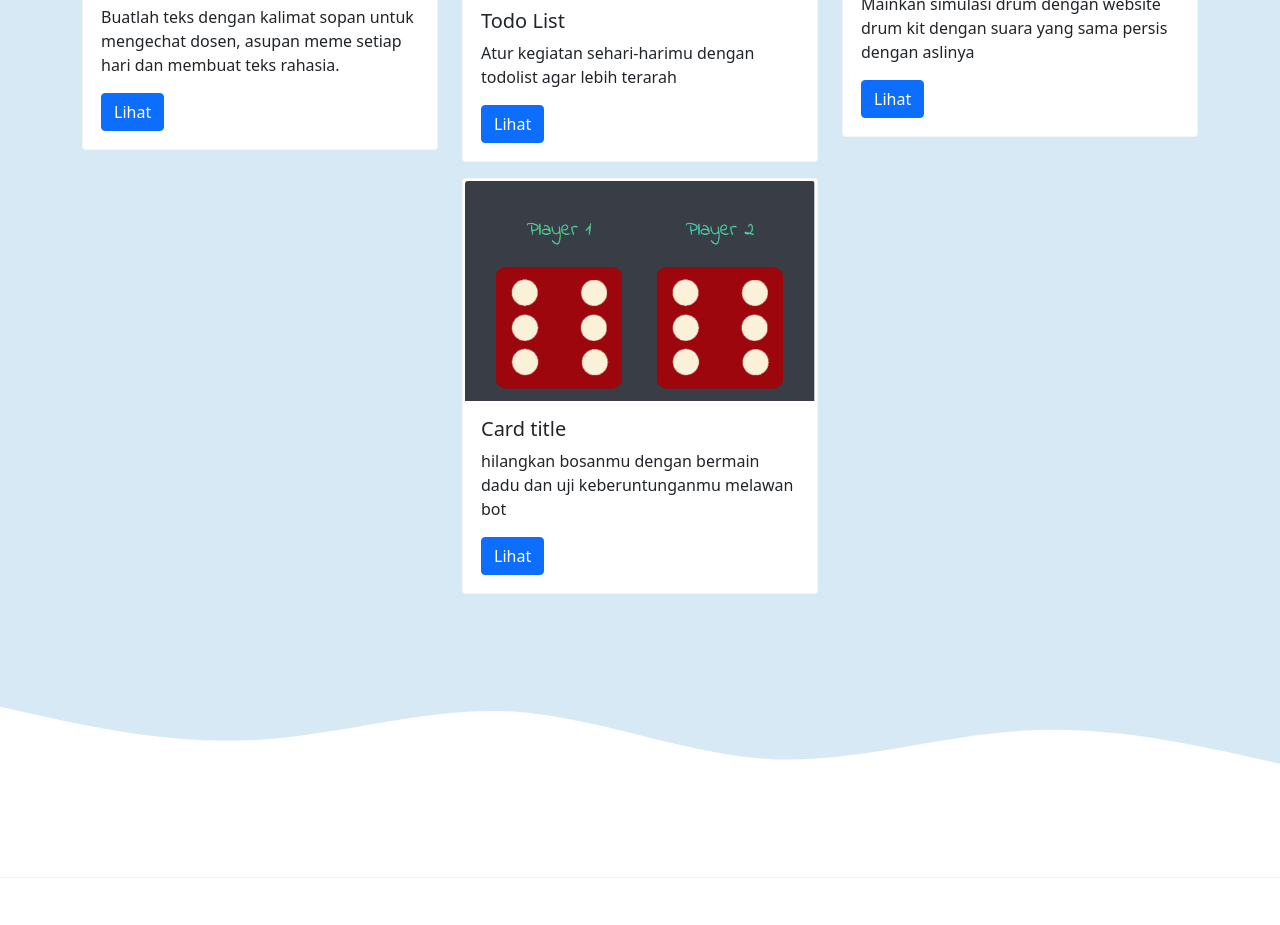
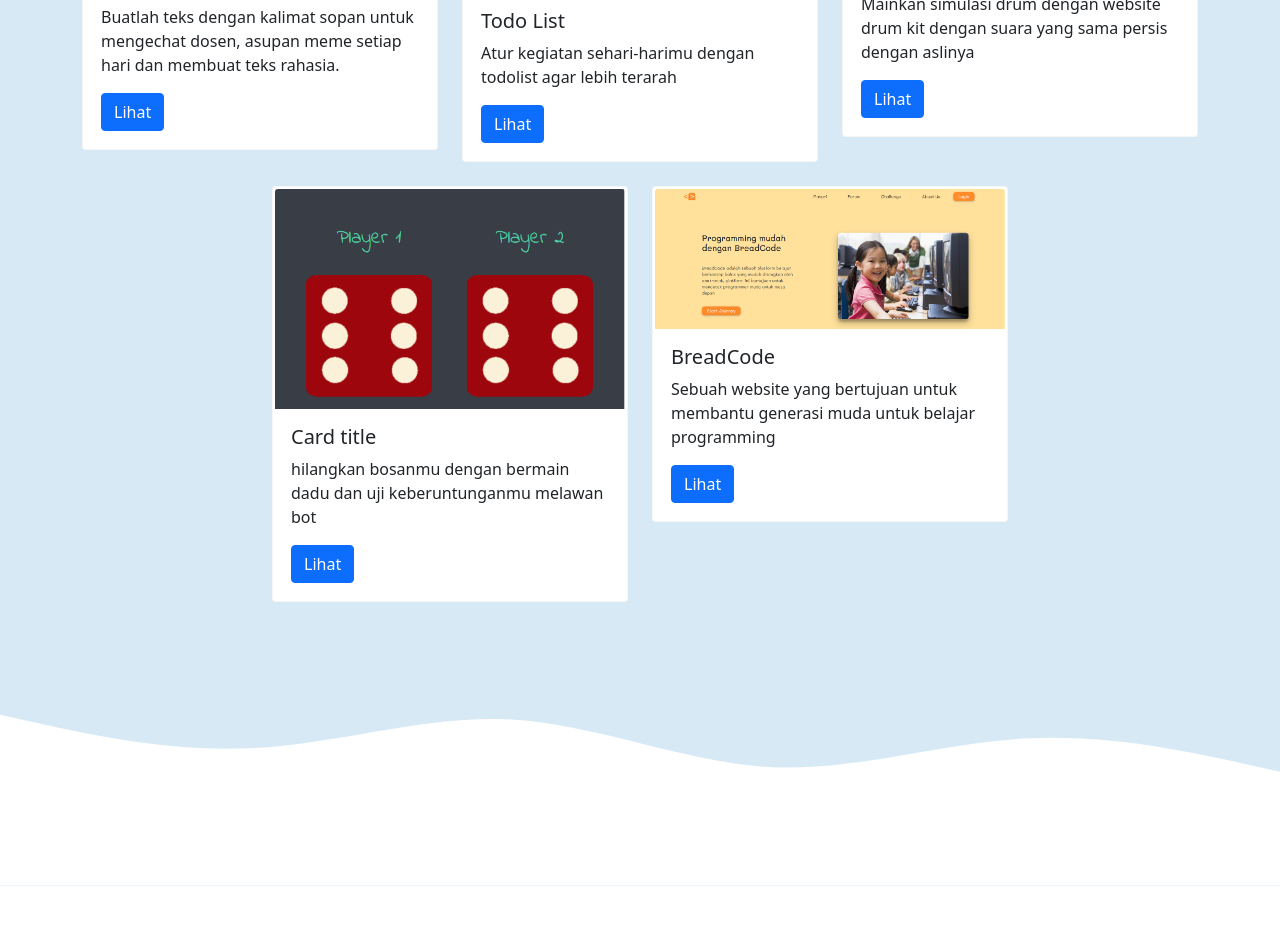
Before and after one commit to reihansetya/tes-bootstrap5, a plain HTML site: page index.html in a window 1280 px wide. Shown: the part 1635-2560 px from the top of the page. Drawn offline with nearby package versions, Linux system fonts and the light colour scheme.

Commit message:
finishing

```diff
--- a/index.html
+++ b/index.html
@@ -130,7 +130,7 @@
                         </div>
                     </div>
                 </div>
-                <div class="col-md-4 pt-3">
+                <div class="col-md-4 pt-4">
                     <div class="card">
                         <img src="./img/project4.png" class="card-img-top" alt="...">
                         <div class="card-body">
@@ -138,6 +138,18 @@
                             <p class="card-text">hilangkan bosanmu dengan bermain dadu dan uji keberuntunganmu melawan
                                 bot</p>
                             <a href="./Dicee Challenge - Starting Files/dicee.html" target="_blank"
+                                class="btn btn-primary">Lihat</a>
+                        </div>
+                    </div>
+                </div>
+                <div class="col-md-4 pt-4">
+                    <div class="card">
+                        <img src="./img/breadcode.png" class="card-img-top" alt="...">
+                        <div class="card-body">
+                            <h5 class="card-title">BreadCode</h5>
+                            <p class="card-text">Sebuah website yang bertujuan untuk membantu generasi muda untuk
+                                belajar programming</p>
+                            <a href="https://reihantester.000webhostapp.com/" target="_blank"
                                 class="btn btn-primary">Lihat</a>
                         </div>
                     </div>
```
Also changed, not shown: img/breadcode.png (added).
